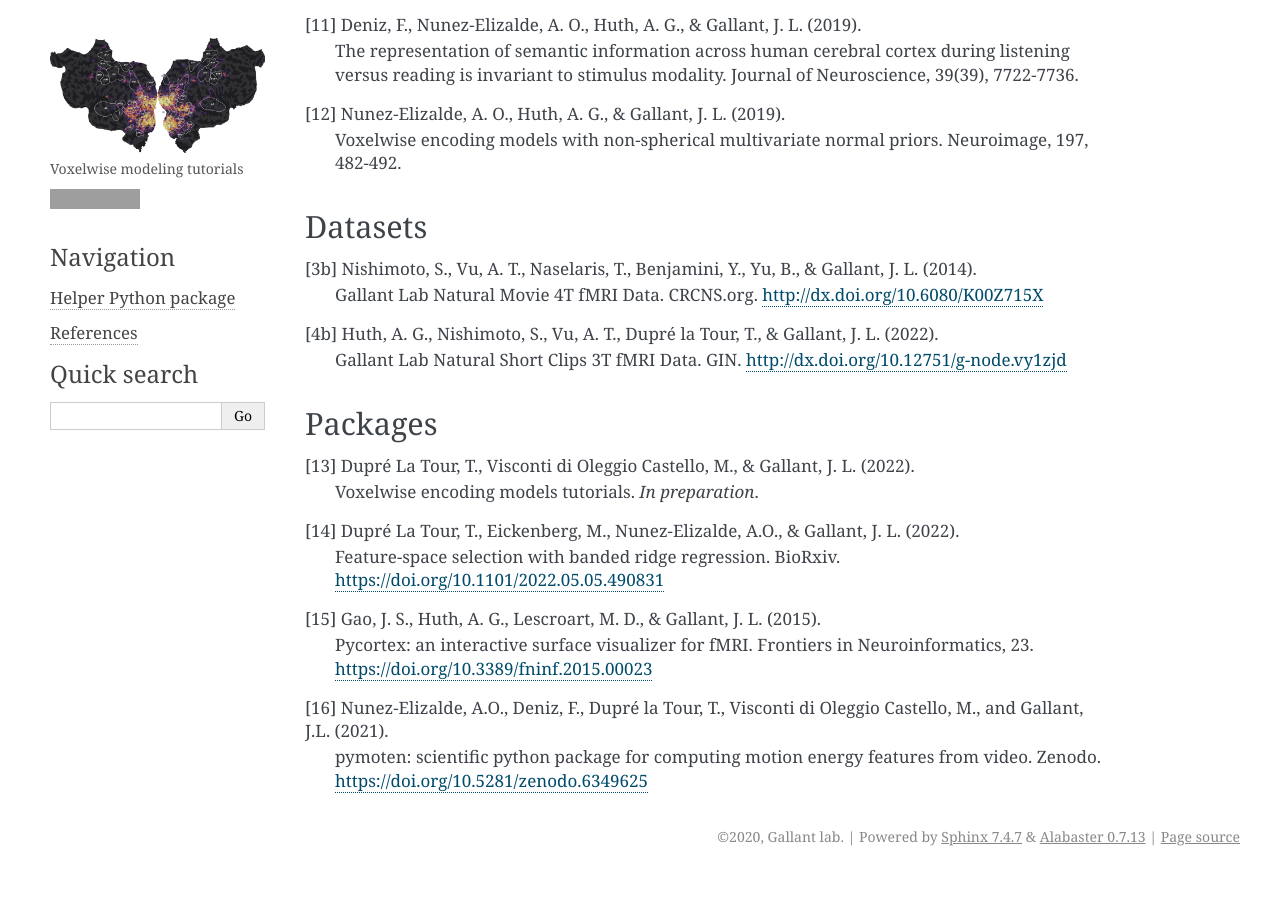
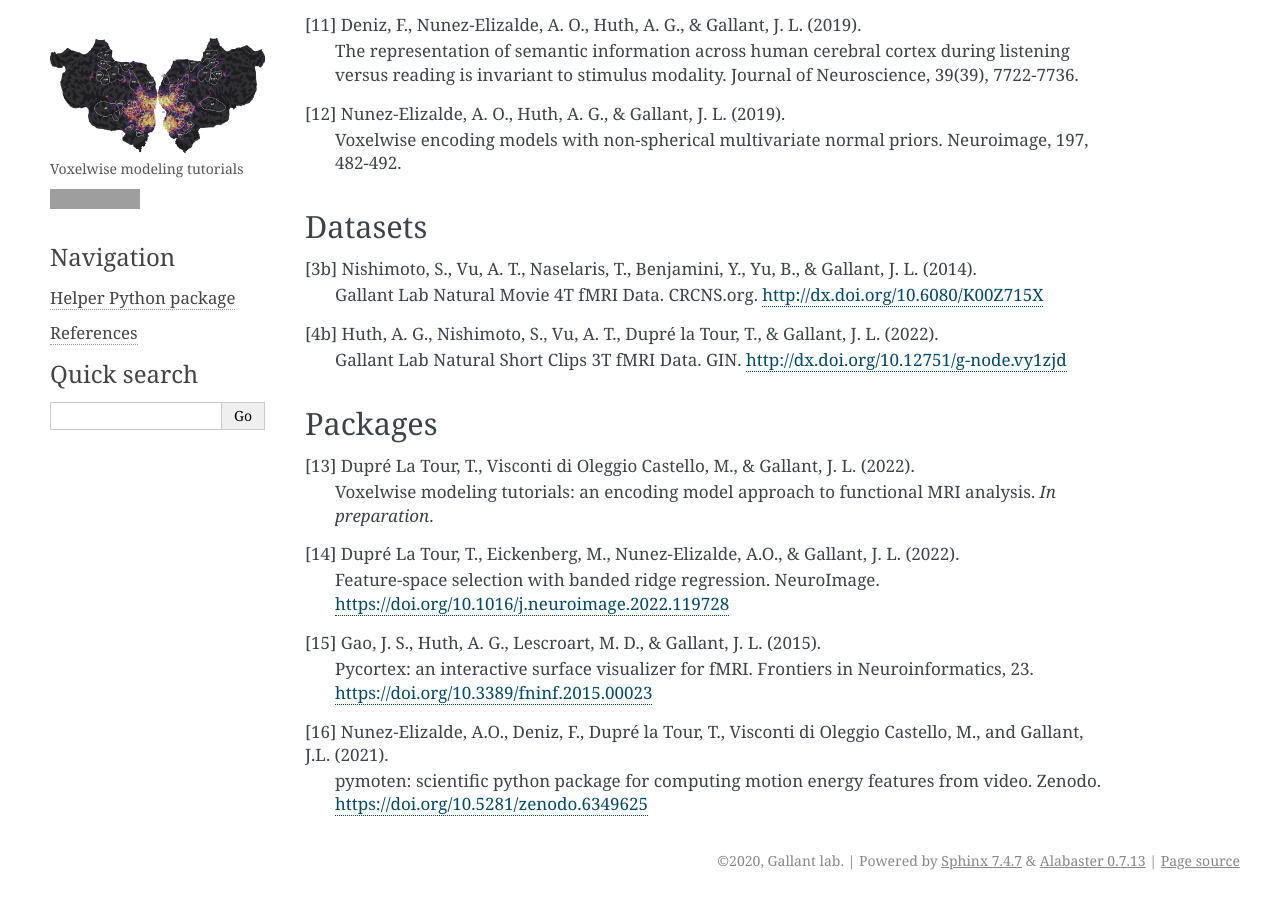
Before and after one commit to gallantlab/voxelwise_tutorials, a Sphinx documentation site: the page built from doc/voxelwise_modeling.rst, in a window 1280 px wide and 900 px high, scrolled down 1688 px. Built offline with Sphinx 7.4.7, drawn with Linux system fonts in a browser that asks for light colours; pages that are not in the unit, such as notebooks, are missing from menus; before the commit the page ends 2564 px from its top, so only the background shows below that; grey boxes are pictures that could not be loaded.

Commit message:
Update reference

```diff
--- a/doc/voxelwise_modeling.rst
+++ b/doc/voxelwise_modeling.rst
@@ -151,14 +151,14 @@ Packages
 .. _dup2022b:
 
 [13] Dupré La Tour, T., Visconti di Oleggio Castello, M., & Gallant, J. L. (2022).
-   Voxelwise encoding models tutorials.
+   Voxelwise modeling tutorials: an encoding model approach to functional MRI analysis.
    *In preparation*.
 
 .. _dup2022:
 
 [14] Dupré La Tour, T., Eickenberg, M., Nunez-Elizalde, A.O., & Gallant, J. L. (2022).
     Feature-space selection with banded ridge regression.
-    BioRxiv. https://doi.org/10.1101/2022.05.05.490831
+    NeuroImage. https://doi.org/10.1016/j.neuroimage.2022.119728
 
 .. _gao2015:
 
```
